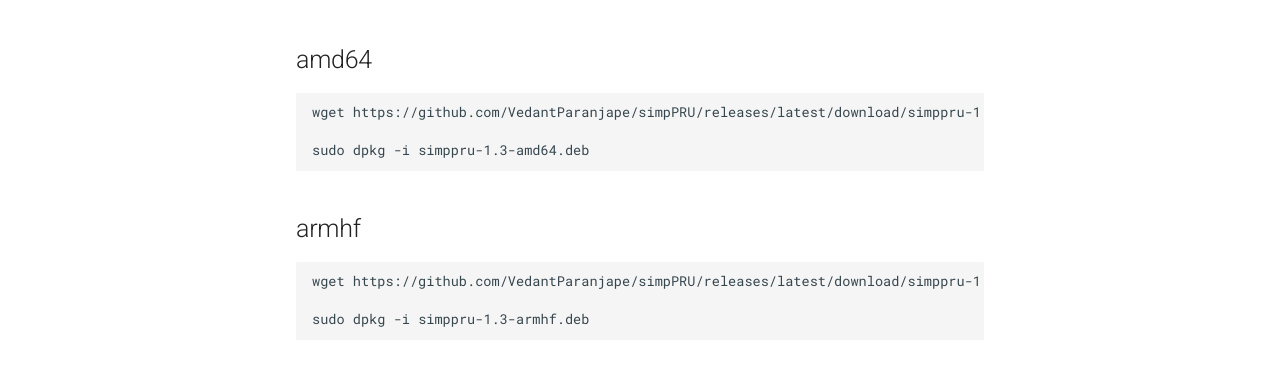
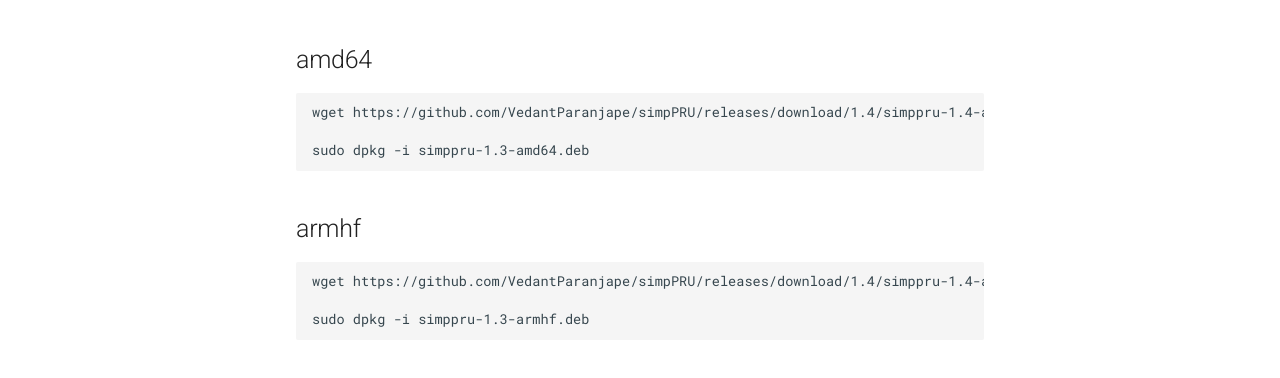
Before and after one commit to VedantParanjape/simpPRU, an MkDocs documentation site: the page built from docs/install/install.md, in a window 1280 px wide. Shown: the part 336-714 px from the top of the page. Built offline with MkDocs 1.6.1 and Material for MkDocs 9.7.7, drawn with Linux system fonts in a browser that asks for light colours; comment, search, counter and statistics services are not loaded; some of the changed lines change nothing that is shown.

Commit message:
Updated install.md with newer package

````diff
--- a/docs/install/install.md
+++ b/docs/install/install.md
@@ -8,7 +8,7 @@
 ## amd64
 
 ```bash
-wget https://github.com/VedantParanjape/simpPRU/releases/latest/download/simppru-1.3-amd64.deb
+wget https://github.com/VedantParanjape/simpPRU/releases/download/1.4/simppru-1.4-amd64.deb
 
 sudo dpkg -i simppru-1.3-amd64.deb
 ```
@@ -16,7 +16,7 @@
 ## armhf
 
 ```bash
-wget https://github.com/VedantParanjape/simpPRU/releases/latest/download/simppru-1.3-armhf.deb
+wget https://github.com/VedantParanjape/simpPRU/releases/download/1.4/simppru-1.4-armhf.deb
 
 sudo dpkg -i simppru-1.3-armhf.deb
 ```
````
